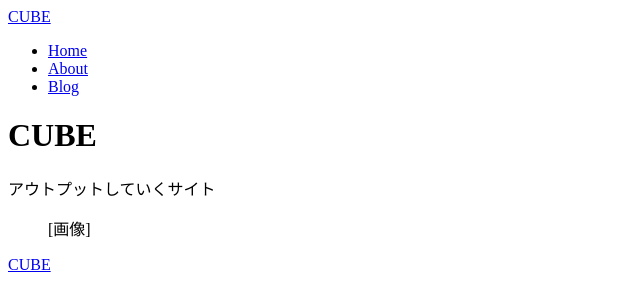
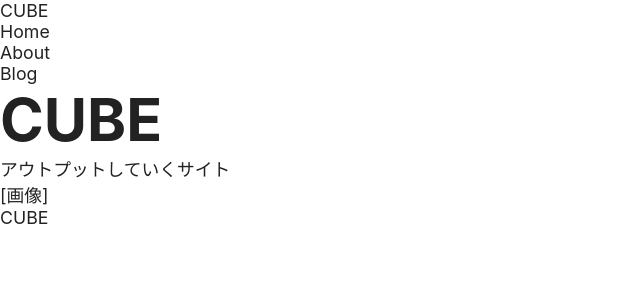
Before and after one commit to itc-n23018/blog2, a Next.js app: page / in a window 1280 px wide. Shown: the top 308 px of the page, without its empty margins (0-640 px from the left). Built offline with nearby package versions, Linux system fonts and the light colour scheme.

Commit message:
3.1 ~ 3.3　終了

```diff
--- a/pages/_app.js
+++ b/pages/_app.js
@@ -1,3 +1,4 @@
+import 'styles/globals.css'
 import Layout from 'components/layout'
 function MyApp ({ Component, pageProps }) {
   return (
--- a/styles/globals.css
+++ b/styles/globals.css
@@ -1,107 +1,74 @@
-:root {
-  --max-width: 1100px;
-  --border-radius: 12px;
-  --font-mono: ui-monospace, Menlo, Monaco, "Cascadia Mono", "Segoe UI Mono",
-    "Roboto Mono", "Oxygen Mono", "Ubuntu Monospace", "Source Code Pro",
-    "Fira Mono", "Droid Sans Mono", "Courier New", monospace;
+:root{
+--white: #ffffff;
+--gray-10: #eeeeee;
+--gray-25: #aaaaaa;
+--gray-50: #707070;
+--gray-75: #444444;
+--black: #222222;
+--accent: #0d87e0;
 
-  --foreground-rgb: 0, 0, 0;
-  --background-start-rgb: 214, 219, 220;
-  --background-end-rgb: 255, 255, 255;
 
-  --primary-glow: conic-gradient(
-    from 180deg at 50% 50%,
-    #16abff33 0deg,
-    #0885ff33 55deg,
-    #54d6ff33 120deg,
-    #0071ff33 160deg,
-    transparent 360deg
-  );
-  --secondary-glow: radial-gradient(
-    rgba(255, 255, 255, 1),
-    rgba(255, 255, 255, 0)
-  );
 
-  --tile-start-rgb: 239, 245, 249;
-  --tile-end-rgb: 228, 232, 233;
-  --tile-border: conic-gradient(
-    #00000080,
-    #00000040,
-    #00000030,
-    #00000020,
-    #00000010,
-    #00000010,
-    #00000080
-  );
 
-  --callout-rgb: 238, 240, 241;
-  --callout-border-rgb: 172, 175, 176;
-  --card-rgb: 180, 185, 188;
-  --card-border-rgb: 131, 134, 135;
+
+--body: clamp(1rem, 0.95rem + 0.2vw, 1.125rem);
+--display: clamp(4.5rem, 1.83rem + 11.34vw, 10rem);
+--heading1: clamp(2rem, 1.3rem + 3vw, 4rem);
+--heading2: calc(var(--body) * 1.5);
+--heading3: calc(var(--body) * 1.2);
+--small-heading2: clamp(0.875rem, 4vw - 1rem, 1.6875rem);
+--small-heading3: calc(var(--small-heading2) * 0.86);
+
+
+
+
+--space-xs: clamp(1.25rem, 1rem + 0.98vw, 1.875rem);
+--space-sm: calc(var(--space-xs) * 1.5);
+--space-md: calc(var(--space-xs) * 2);
+--space-lg: calc(var(--space-xs) * 3);
+--space-xl: calc(var(--space-xs) * 4);
+--space-jump: clamp(1.25rem, 0.35rem + 3.8vw, 3.75rem);
 }
 
-@media (prefers-color-scheme: dark) {
-  :root {
-    --foreground-rgb: 255, 255, 255;
-    --background-start-rgb: 0, 0, 0;
-    --background-end-rgb: 0, 0, 0;
 
-    --primary-glow: radial-gradient(rgba(1, 65, 255, 0.4), rgba(1, 65, 255, 0));
-    --secondary-glow: linear-gradient(
-      to bottom right,
-      rgba(1, 65, 255, 0),
-      rgba(1, 65, 255, 0),
-      rgba(1, 65, 255, 0.3)
-    );
-
-    --tile-start-rgb: 2, 13, 46;
-    --tile-end-rgb: 2, 5, 19;
-    --tile-border: conic-gradient(
-      #ffffff80,
-      #ffffff40,
-      #ffffff30,
-      #ffffff20,
-      #ffffff10,
-      #ffffff10,
-      #ffffff80
-    );
-
-    --callout-rgb: 20, 20, 20;
-    --callout-border-rgb: 108, 108, 108;
-    --card-rgb: 100, 100, 100;
-    --card-border-rgb: 200, 200, 200;
-  }
+body {
+   color: var(--black);
+   font-family: -apple-system, BlinkMacSystemFont, 'Segoe UI', Helvetica, Ari    al,
+     sans-serif;
+   font-size: var(--body);
  }
 
-* {
-  box-sizing: border-box;
-  padding: 0;
-  margin: 0;
+ h1 {
+   font-size: var(--heading1);
  }
 
-html,
-body {
-  max-width: 100vw;
-  overflow-x: hidden;
+ h2 {
+   font-size: var(--heading2);
  }
 
-body {
-  color: rgb(var(--foreground-rgb));
-  background: linear-gradient(
-      to bottom,
-      transparent,
-      rgb(var(--background-end-rgb))
-    )
-    rgb(var(--background-start-rgb));
+ h3 {
+   font-size: var(--heading3);
+ }
+
+ body,
+ h1,
+ h2,
+ h3,
+ p,
+ figure,
+ ul {
+   margin: 0;
+   padding: 0;
+   list-style: none;
+ }
+
+ *,
+ *::before,
+ *::after {
+   box-sizing: border-box;
  }
 
  a {
    color: inherit;
    text-decoration: none;
  }
-
-@media (prefers-color-scheme: dark) {
-  html {
-    color-scheme: dark;
-  }
-}
```
Lines whose indentation alone changed are shown as unchanged.
